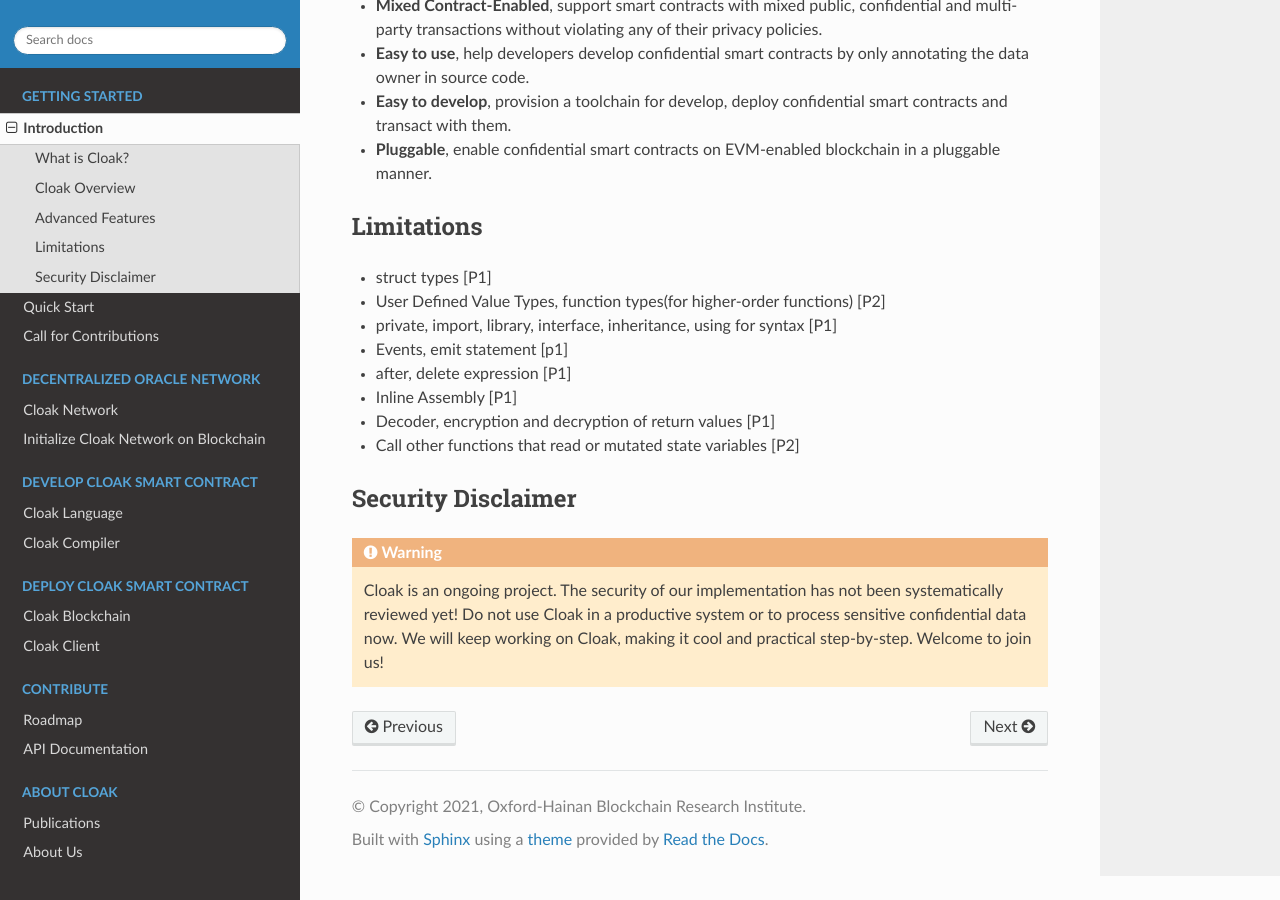
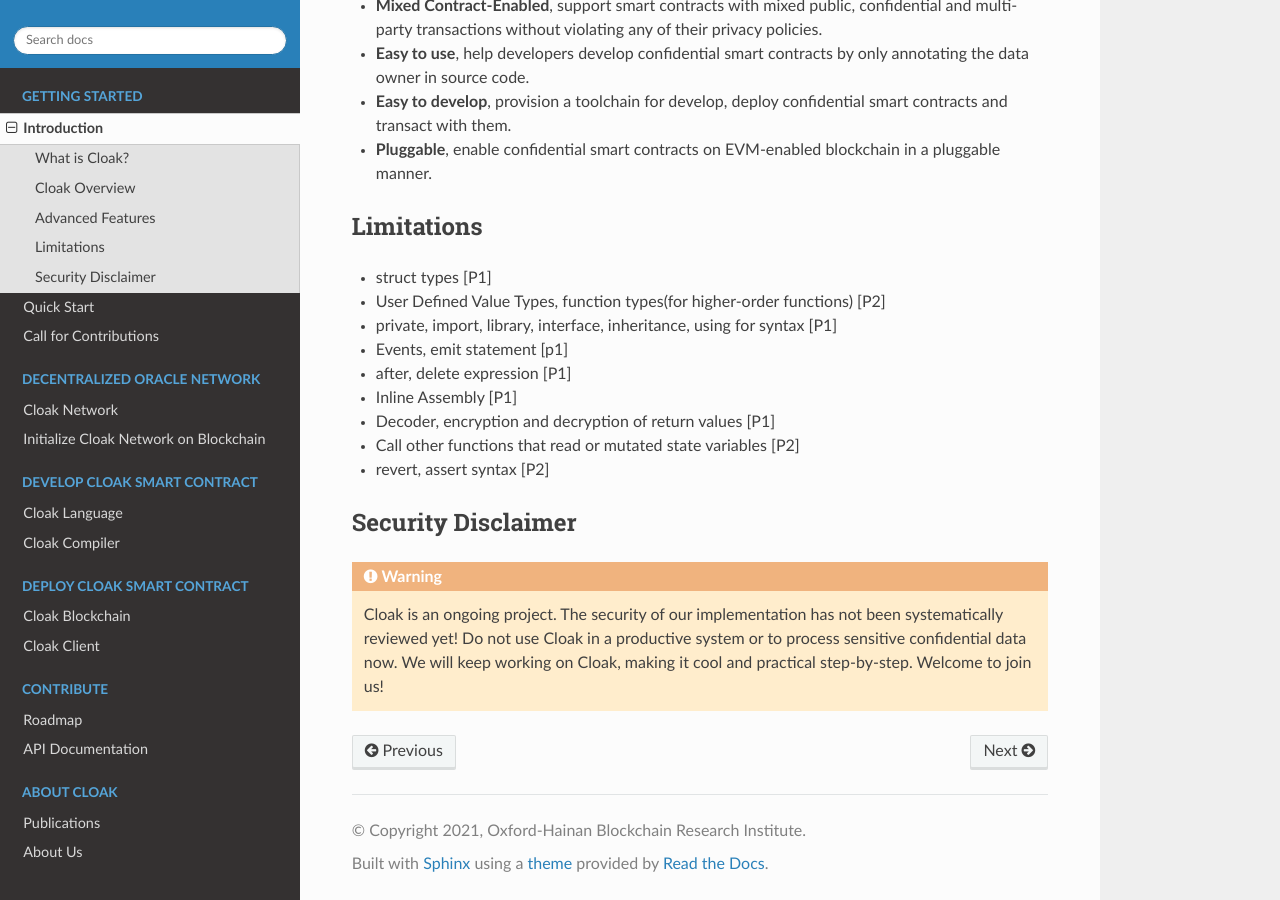
Before and after one commit to OxHainan/cloak-docs, a Sphinx documentation site: the page built from docs/source/started/introduction.rst, in a window 1280 px wide and 900 px high, scrolled down 1773 px. Built offline with Sphinx 7.4.7 and the Read the Docs theme 2.0.0, drawn with Linux system fonts in a browser that asks for light colours.

Commit message:
Update introduction.rst

```diff
--- a/docs/source/started/introduction.rst
+++ b/docs/source/started/introduction.rst
@@ -96,6 +96,7 @@
 - Inline Assembly [P1]
 - Decoder, encryption and decryption of return values [P1]
 - Call other functions that read or mutated state variables [P2]
+- revert, assert syntax [P2]
 
 -------------------------------
 Security Disclaimer
```
